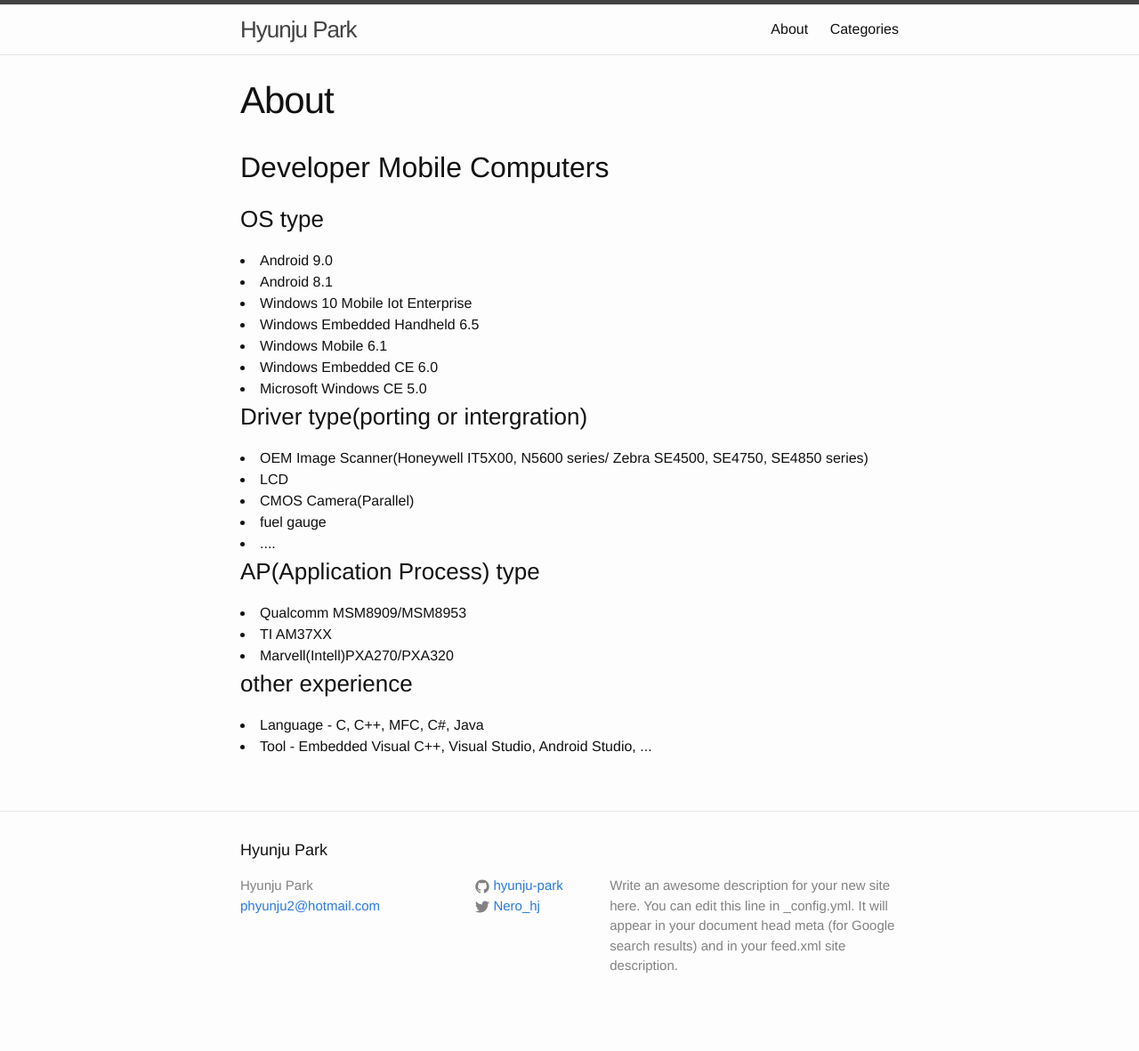
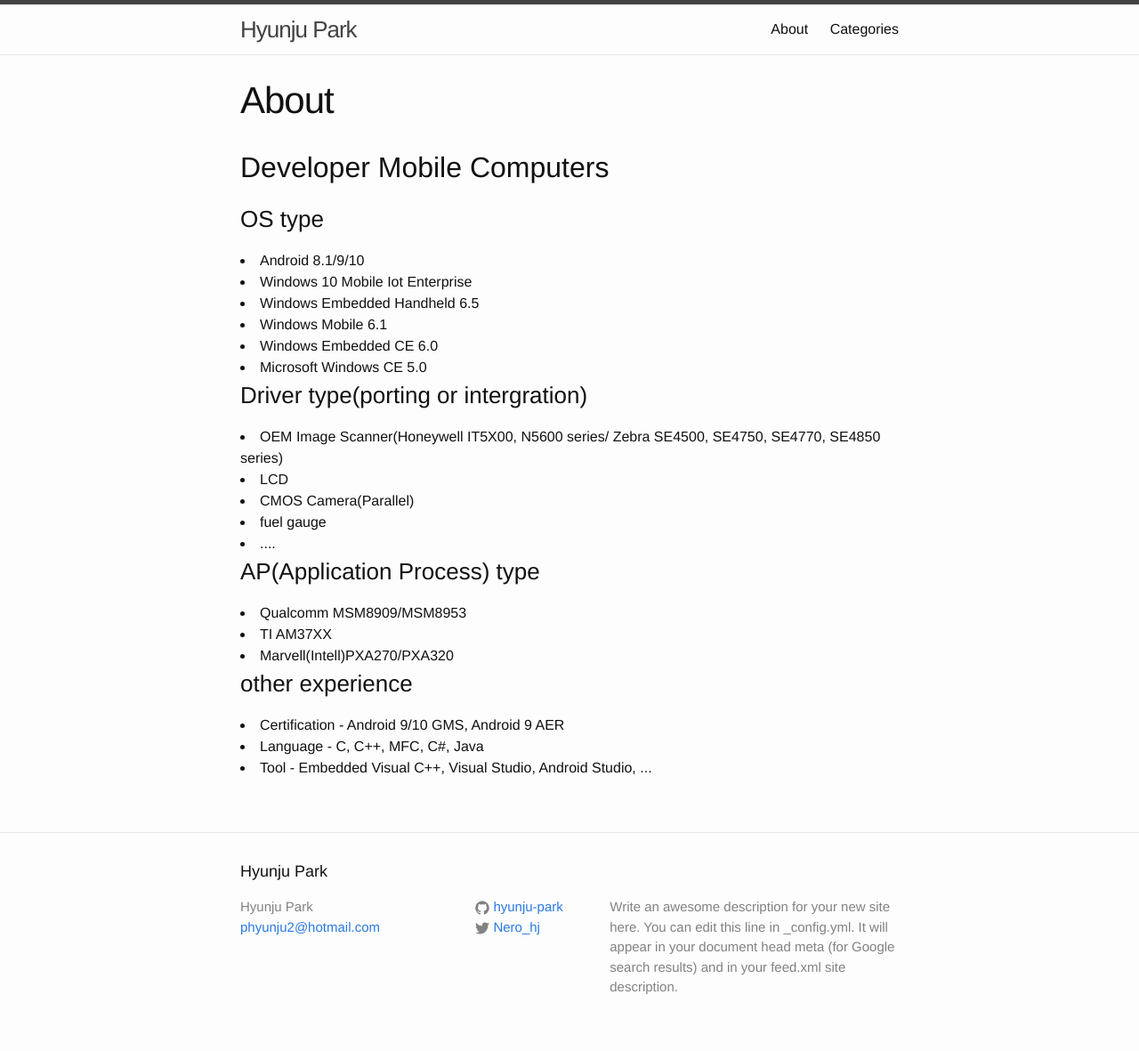
Before and after one commit to hyunju-park/hyunju-park.github.io, a Jekyll site: the page built from about.md, in a window 1280 px wide. Shown: the whole page at 89% size. Built offline with Jekyll 4.4.1, drawn with Linux system fonts in a browser that asks for light colours; before the commit the page ends 1157 px from its top, so only the background shows below that.

Commit message:
Update about.md

```diff
--- a/about.md
+++ b/about.md
@@ -7,8 +7,7 @@
 <h2>Developer Mobile Computers</h2>
 
 <h3>OS type</h3>
-<li>Android 9.0</li>
-<li>Android 8.1</li>
+<li>Android 8.1/9/10</li>
 <li>Windows 10 Mobile Iot Enterprise</li>
 <li>Windows Embedded Handheld 6.5</li>
 <li>Windows Mobile 6.1</li>
@@ -16,7 +15,7 @@
 <li>Microsoft Windows CE 5.0</li>
 
 <h3>Driver type(porting or intergration)</h3>
-<li>OEM Image Scanner(Honeywell IT5X00, N5600 series/ Zebra SE4500, SE4750, SE4850 series)  </li>
+<li>OEM Image Scanner(Honeywell IT5X00, N5600 series/ Zebra SE4500, SE4750, SE4770, SE4850 series)  </li>
 <li>LCD</li>
 <li>CMOS Camera(Parallel)</li>
 <li>fuel gauge</li>
@@ -28,5 +27,6 @@
 <li>Marvell(Intell)PXA270/PXA320</li>
 
 <h3>other experience</h3>
+<li>Certification - Android 9/10 GMS, Android 9 AER  </li>
 <li>Language - C, C++, MFC, C#, Java </li>
 <li>Tool - Embedded Visual C++, Visual Studio, Android Studio, ... </li>
```
